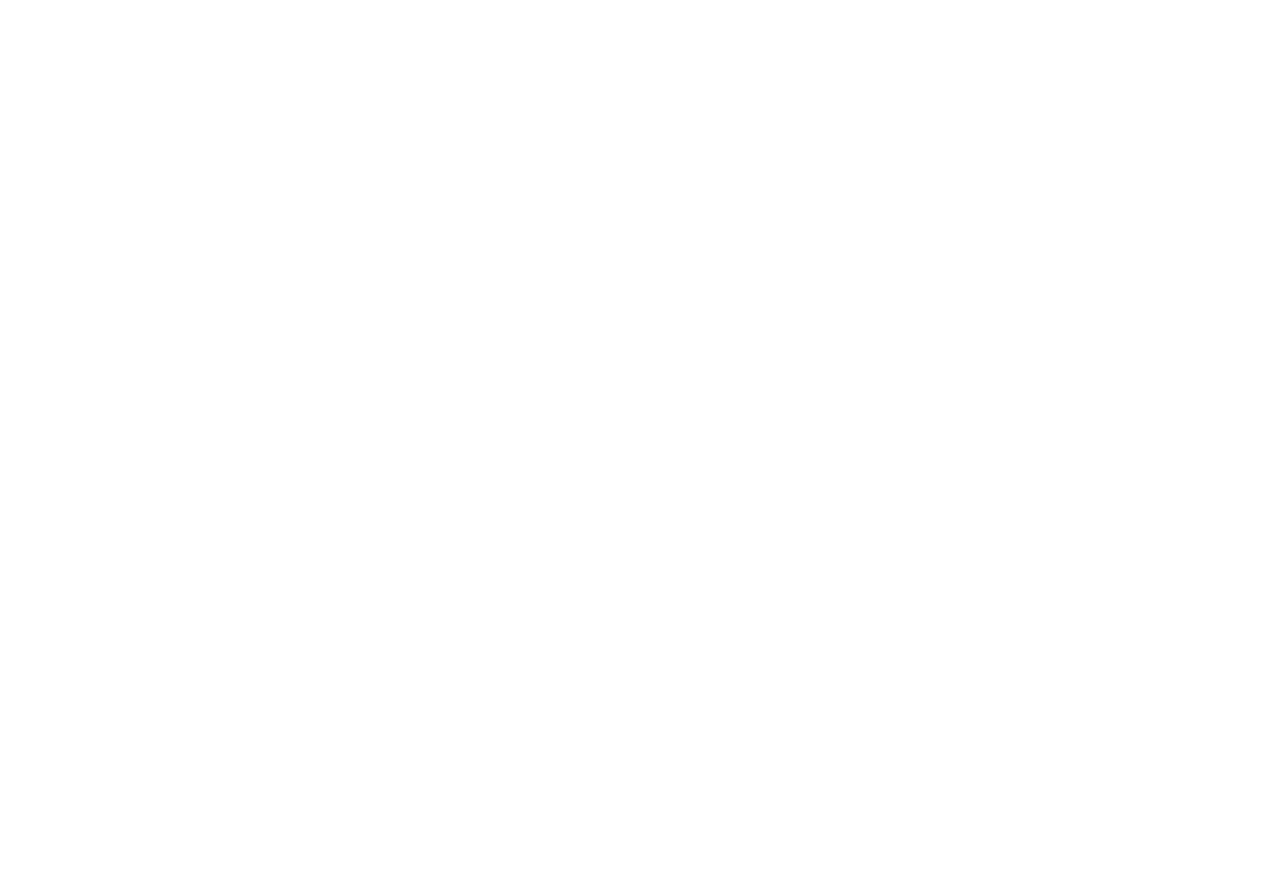
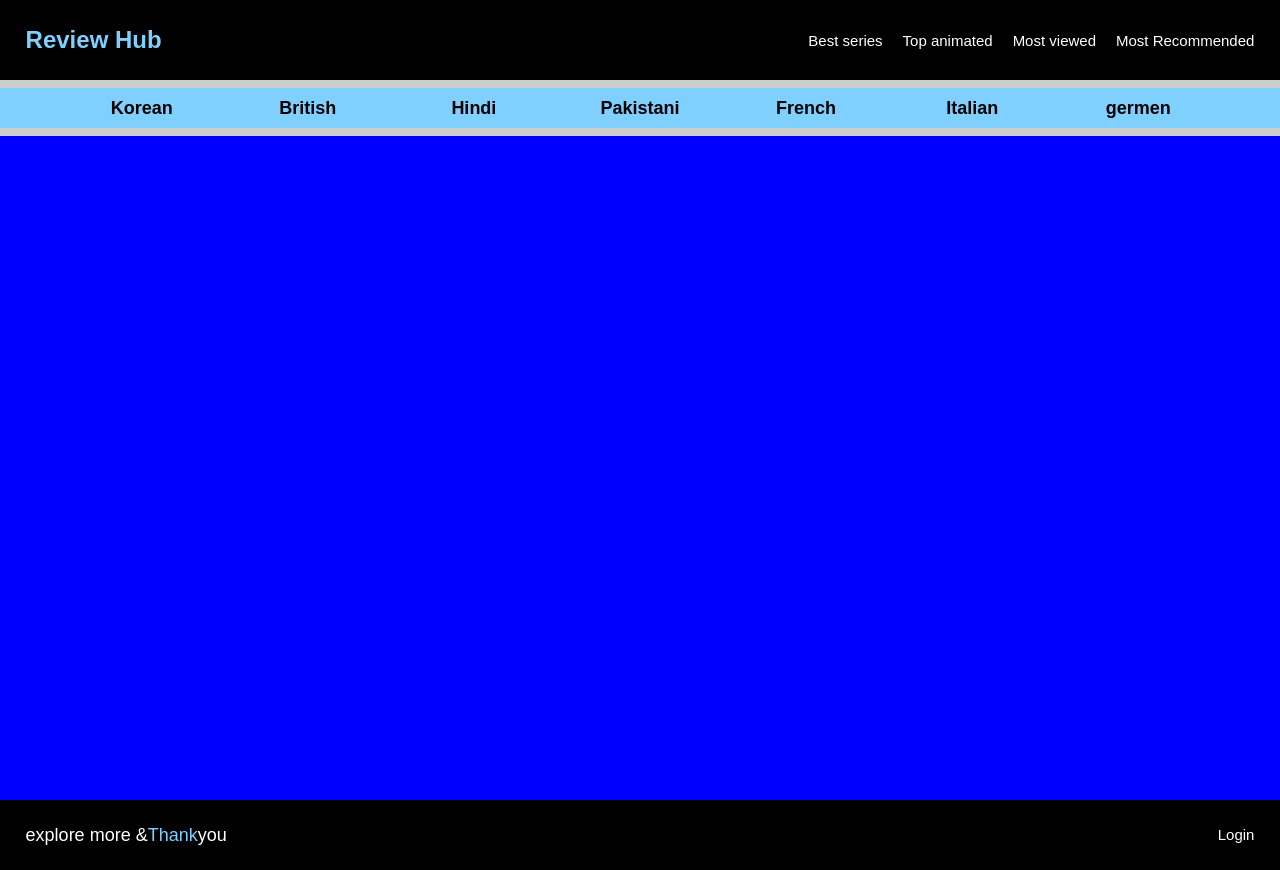
Before and after one commit to Khanali-1/responsive-web, a plain HTML site: page index.html in a window 1280 px wide. Before the commit the page ends 800 px from the top, so only its background shows below. Drawn offline with Linux system fonts and the light colour scheme.

Commit message:
add new features

```diff
--- a/index.html
+++ b/index.html
@@ -5,8 +5,39 @@
     <meta name="viewport" content="width=device-width, initial-scale=1.0">
     <title>Document</title>
     <link rel="stylesheet" href="style.css">
+    <link rel="stylesheet" href="https://cdnjs.cloudflare.com/ajax/libs/font-awesome/7.0.0/css/all.min.css" integrity="sha512-DxV+EoADOkOygM4IR9yXP8Sb2qwgidEmeqAEmDKIOfPRQZOWbXCzLC6vjbZyy0vPisbH2SyW27+ddLVCN+OMzQ==" crossorigin="anonymous" referrerpolicy="no-referrer" />
 </head>
 <body>
+    <div class="container">
+        <div class="nav">
+            <h2>Review Hub</h2>
+            <div class="pages">
+                 <a href="#">Best series</a>
+                 <a href="#">Top animated</a>
+                 <a href="#">Most viewed</a>
+                 <a href="#">Most Recommended</a>
+                 <i class="fa-solid fa-bars"></i>
+            </div>
+        </div>
+          <div class="links">
+            <i class="fa-solid fa-ellipsis-vertical"></i>
+            <div class="ld"> <a href="#">Korean</a></div>
+            <div class="ld"> <a href="#">British</a></div>
+            <div class="ld"> <a href="#">Hindi</a></div>
+            <div class="ld"> <a href="#">Pakistani</a></div>
+            <div class="ld"> <a href="#">French</a></div>
+            <div class="ld"> <a href="#">Italian</a></div>
+            <div class="ld"> <a href="#">germen</a></div>
+            </div>
+        <div class="content1"></div>
+    </div>
+    <footer>
+        <p>explore more &<span>Thank</span>you</p>
+        <div class="login">
+        <a href="#">Login</a>
+        </div>
+    </footer>
+
 
 </body>
 </html>
--- a/style.css
+++ b/style.css
@@ -0,0 +1,144 @@
+* {
+    margin: 0;
+    padding: 0;
+    box-sizing: border-box;
+}
+html,body {
+    width: 100%;
+    height: 100%;
+}
+body {
+    font-family: Arial, Helvetica, sans-serif;
+    background-color: rgba(128, 128, 128, 0.39);
+}
+.container {
+    width: 100%;
+    height: 100%;
+}
+.nav {
+    width: 100%;
+    height: 80px;
+    background-color: black;
+    padding: 0vw 2vw;
+    display: flex;
+    align-items: center;
+    justify-content: space-between;
+}
+.nav h2 {
+    color: rgb(127, 208, 255);
+}
+
+.pages {
+    display: flex;
+    gap: 20px;
+}
+.pages a {
+    text-decoration: none;
+    color: white;
+    font-size: 15px;
+}
+.pages a:hover {
+    color: rgb(127, 208, 255);
+
+}
+.pages i {
+    font-size: 20px;
+    font-weight: bold;
+    color: white;
+    display: none;
+}
+.links {
+    margin-top: 8px;
+    margin-bottom: 8px;
+    padding: 0 2vw;
+    width: 100%;
+    height: 40px;
+    background-color:  rgb(127, 208, 255);
+    display: flex;
+    align-items: center;
+    justify-content: space-evenly;
+}
+.links i {
+    display: none;
+    color: black;
+    font-size: 20px;
+    font-weight: bold;
+}
+.ld {
+    width: 100px;
+    height: 39px;
+    display: flex;
+    align-items: center;
+    justify-content: center;
+}
+.ld:hover {
+       border: 1px solid black;
+       border-radius: 5px;
+
+}
+.links a {
+    text-decoration: none;
+    color: black;
+    font-size: 18px;
+    font-weight: bold;
+}
+.content1 {
+    width: 100%;
+    height: calc(100% - 80px);
+    background-color: blue;
+}
+
+footer {
+    width: 100%;
+    height: 70px;
+    background-color: black;
+    display: flex;
+    align-items: center;
+    justify-content: space-between;
+    padding: 0 2vw;
+
+}
+footer p {
+    font-size: 18px;
+    color: white;
+
+}
+footer span {
+    color:  rgb(127, 208, 255);
+}
+footer a {
+    text-decoration: none;
+    color: white;
+    font-size: 15px;
+}
+footer a:hover {
+    color:  rgb(127, 208, 255);
+}
+
+
+@media (max-width:700px) {
+    .nav {
+        padding: 0 4vw;
+        width: 100%;
+        height: 60px;
+    }
+    .pages a {
+        display: none;
+    }
+    .pages i {
+        display: block;
+    }
+    .links {
+        width: 100%;
+        height: 30px;
+        display: flex;
+        justify-content: flex-start;
+    }
+    .ld  {
+        display: none;
+    }
+    .links i {
+        display: block;
+    }
+
+}
```
